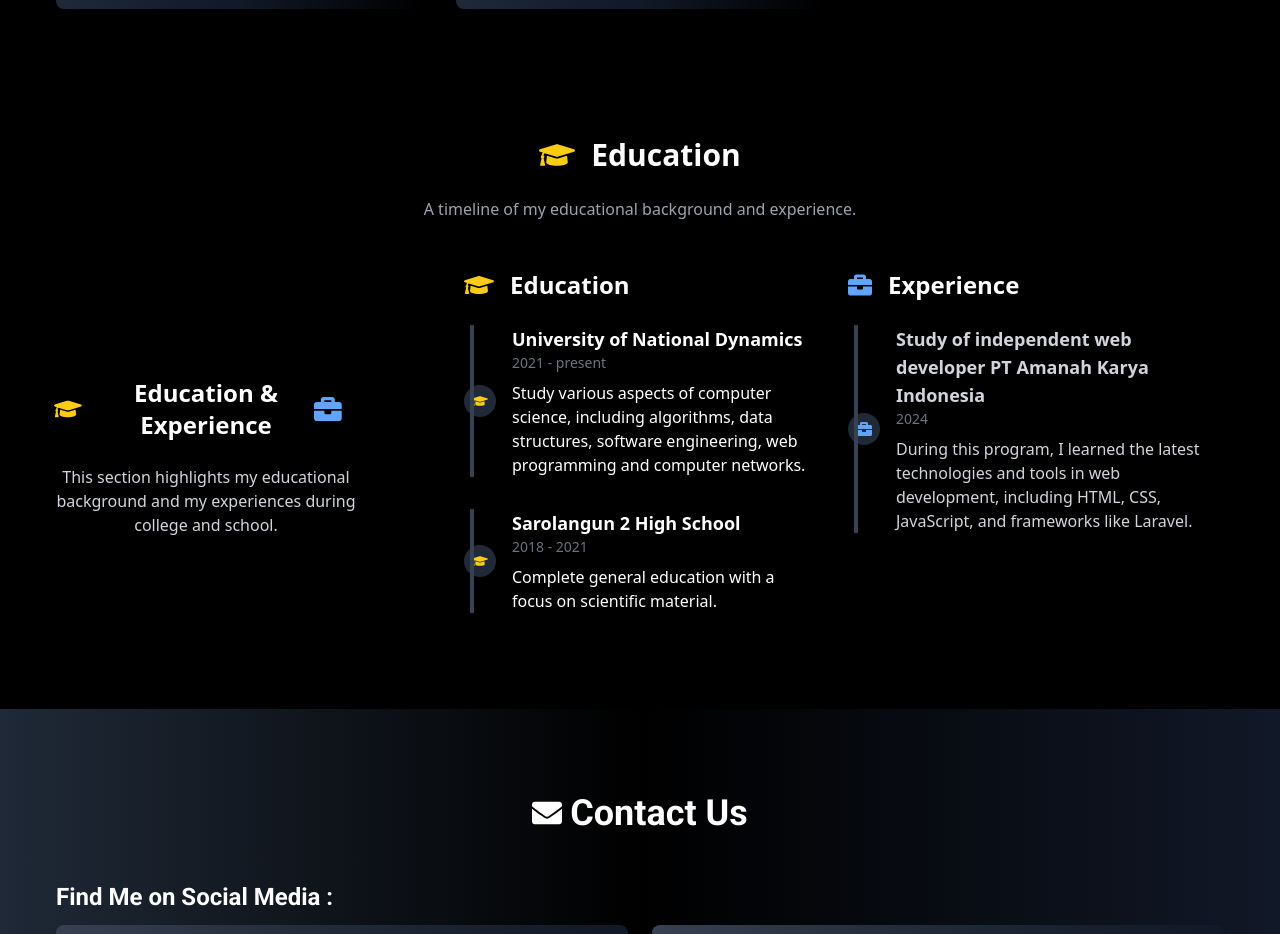
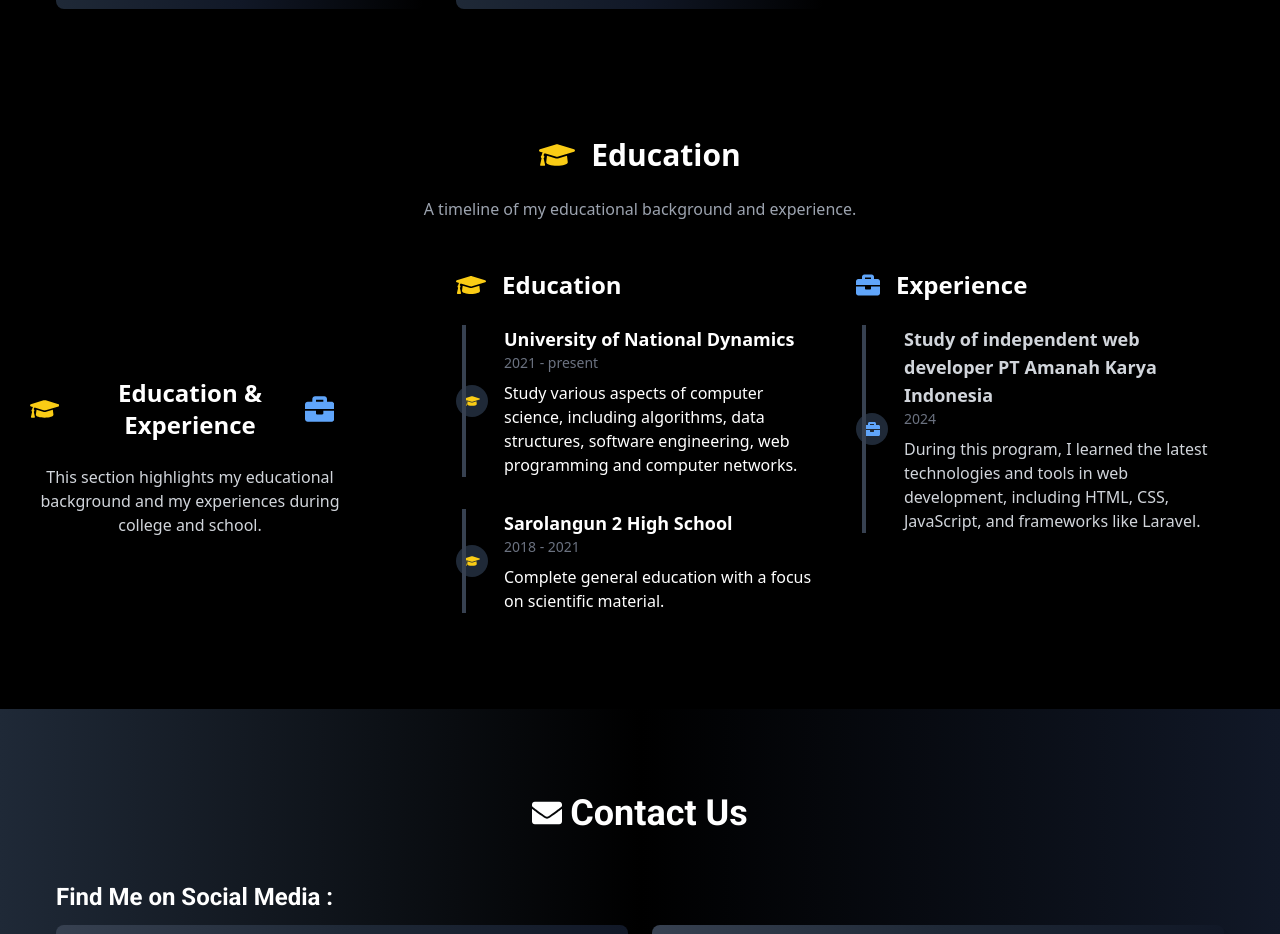
Before and after one commit to MhmdHabi/portofolio-react, a React (Vite) app: page / in a window 1280 px wide. Shown: the part 4477-5411 px from the top of the page. Built offline with nearby package versions, Linux system fonts and the light colour scheme.

Commit message:
update style 4

```diff
--- a/src/components/Educations.jsx
+++ b/src/components/Educations.jsx
@@ -57,7 +57,7 @@ const Education = () => {
 
   return (
     <div className="px-5 md:px-8 py-16 bg-black text-white">
-      <div className="container mx-auto px-6">
+      <div className="container mx-auto">
         {/* Section Header */}
         <motion.div initial={{ opacity: 0, y: 50 }} animate={headerControls} transition={{ duration: 0.8 }} className="text-center mb-12">
           <div className="flex items-center justify-center mb-6">
```
